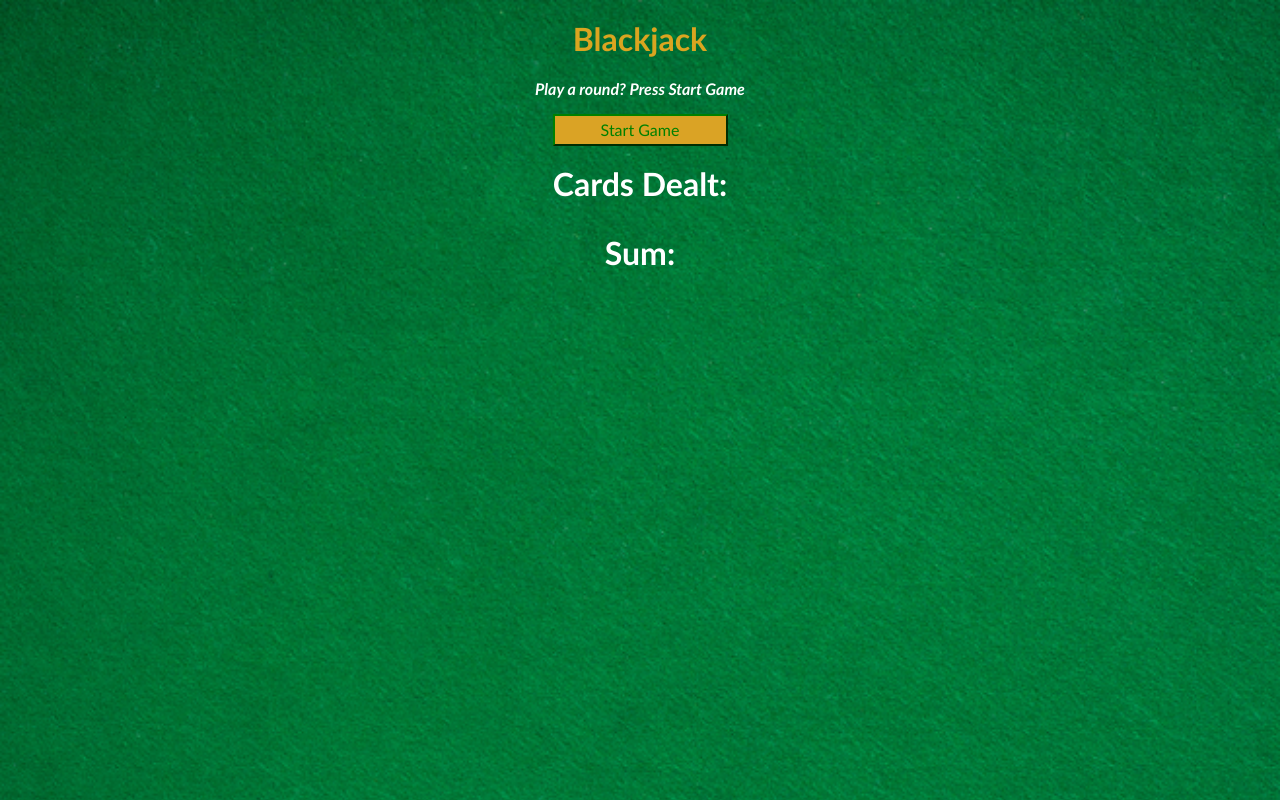
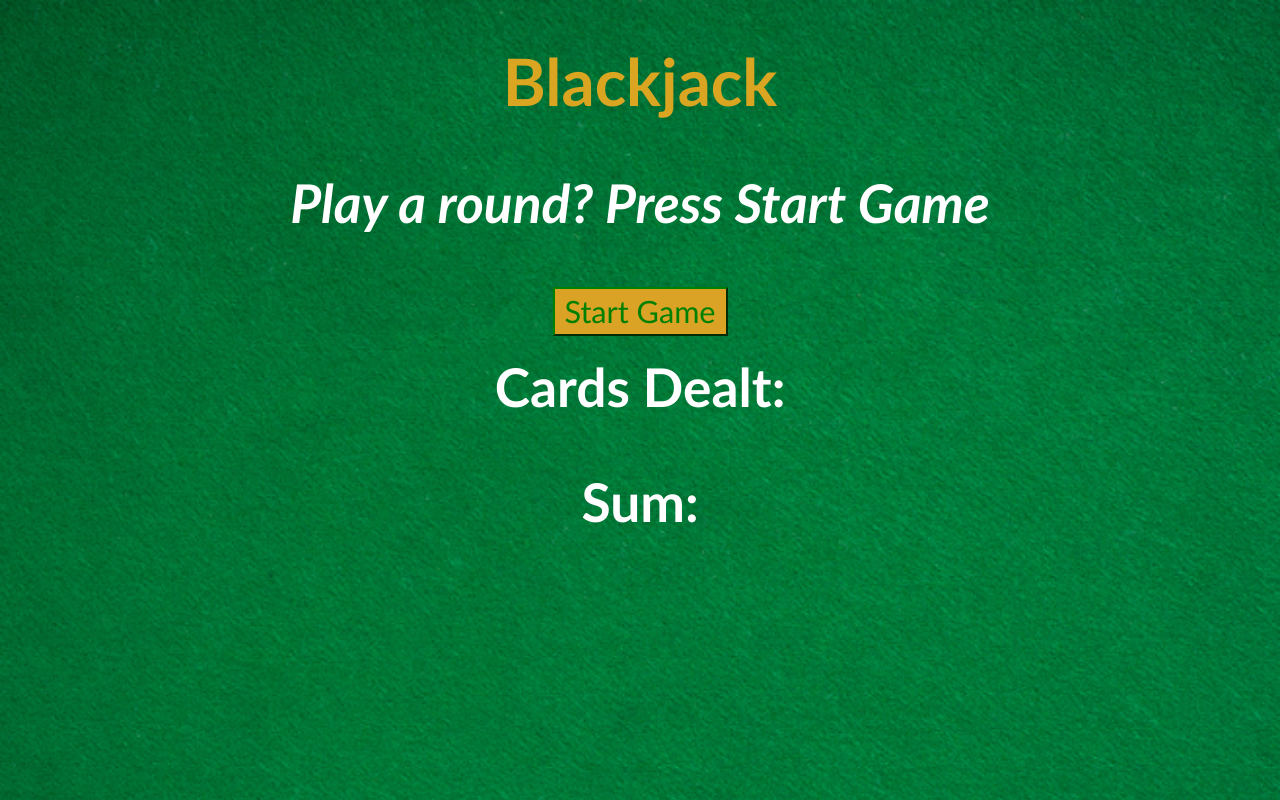
Before and after one commit to monsterreh2b/blackjack, a website built with Vite: page index.html in a window 1280 px wide. Built offline with nearby package versions, Linux system fonts and the light colour scheme.

Commit message:
bigger font

```diff
--- a/index.css
+++ b/index.css
@@ -9,6 +9,7 @@ body {
 
 h1 {
     color: goldenrod;
+    font-size: 49pt;
 }
 
 #message-el {
@@ -24,6 +25,7 @@ button#newGame, button#hitMe, button#refresh, button#stay {
     width: 175px;
     padding-top: 5px;
     padding-bottom: 5px;
+    font-size: 23pt
 }
 
 button#hitMe {
@@ -35,5 +37,5 @@ button#hitMe {
 }
 
 p.displaySide {
-    font-size: 24pt;
+    font-size: 40pt;
 }
--- a/index.html
+++ b/index.html
@@ -4,7 +4,7 @@
     </head>
 <body>
     <h1>Blackjack</h1>
-    <p id="message-el">Play a round? Press Start Game</p>
+    <p class="displaySide" id="message-el">Play a round? Press Start Game</p>
     <button type="button" class="starGame" id="newGame">Start Game</button>
     <p class="displaySide" id="cards" style="margin-top:20px;">Cards Dealt: </p>
     <p class="displaySide">Sum: <span id="displaySum"></span></p>
@@ -30,5 +30,6 @@
 
 
 
+
 </body>
 </html>
```
